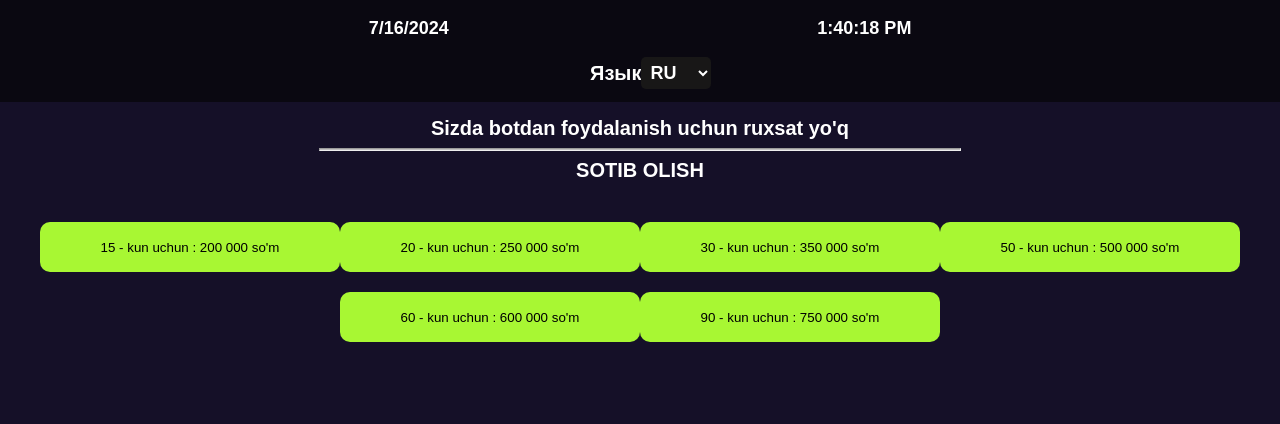
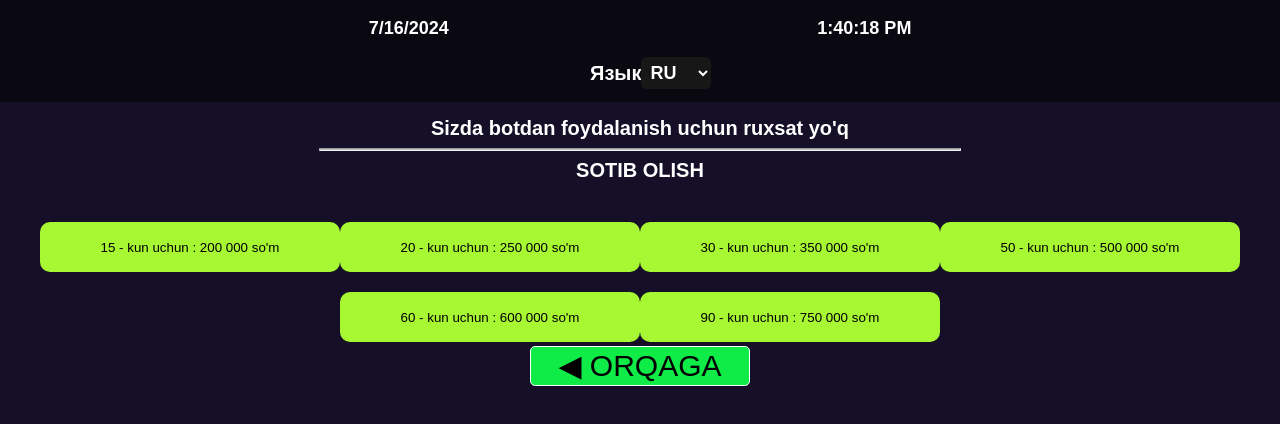
Before and after one commit to dilshodtm7/mines, a React (Vite) app: page /activate in a window 1280 px wide. Shown: the top 424 px of the page. Built offline with nearby package versions, Linux system fonts and the light colour scheme.

Commit message:
Update activate.jsx

```diff
--- a/src/register/activate.jsx
+++ b/src/register/activate.jsx
@@ -31,6 +31,7 @@ if (language === "RUS") {
           <button className="btn-buy">90 - Дней : 7000 Рубль</button>
         </a>
         </div>
+        <button className="orqaga" onClick={() => navigate("/")}> ◀ ORQAGA</button>
       </div>
     </>
   );
@@ -64,6 +65,7 @@ if (language === "ENG") {
           <button className="btn-buy">90 - day : 70 $</button>
         </a>
         </div>
+        <button className="orqaga" onClick={() => navigate("/")}> ◀ ORQAGA</button>
       </div>
     </>
   );
@@ -96,6 +98,7 @@ if (language === "ENG") {
           <button className="btn-buy">90 - kun uchun : 750 000 so'm</button>
         </a>
         </div>
+        <button className="orqaga" onClick={() => navigate("/")}> ◀ ORQAGA</button>
       </div>
     </>
   );
```
